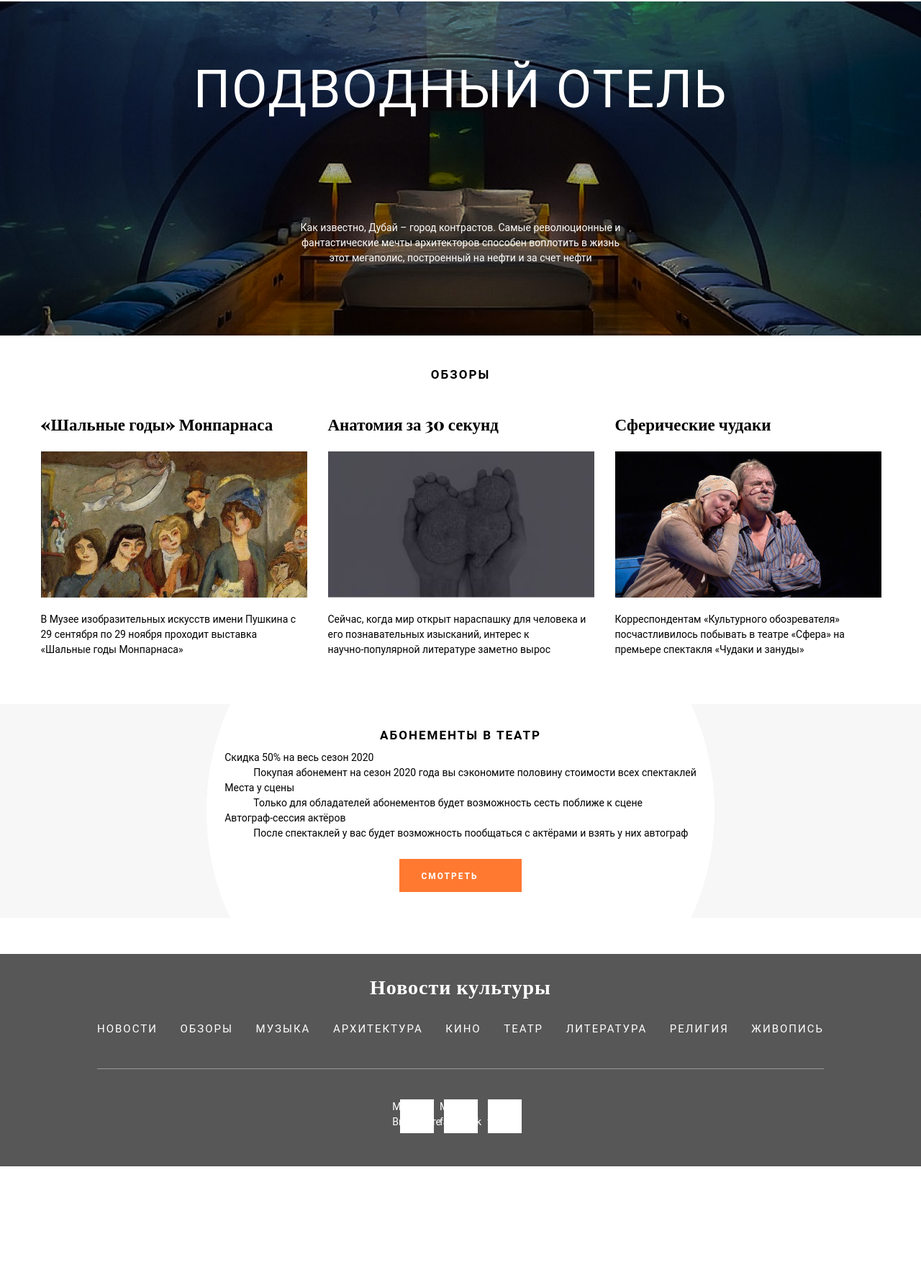
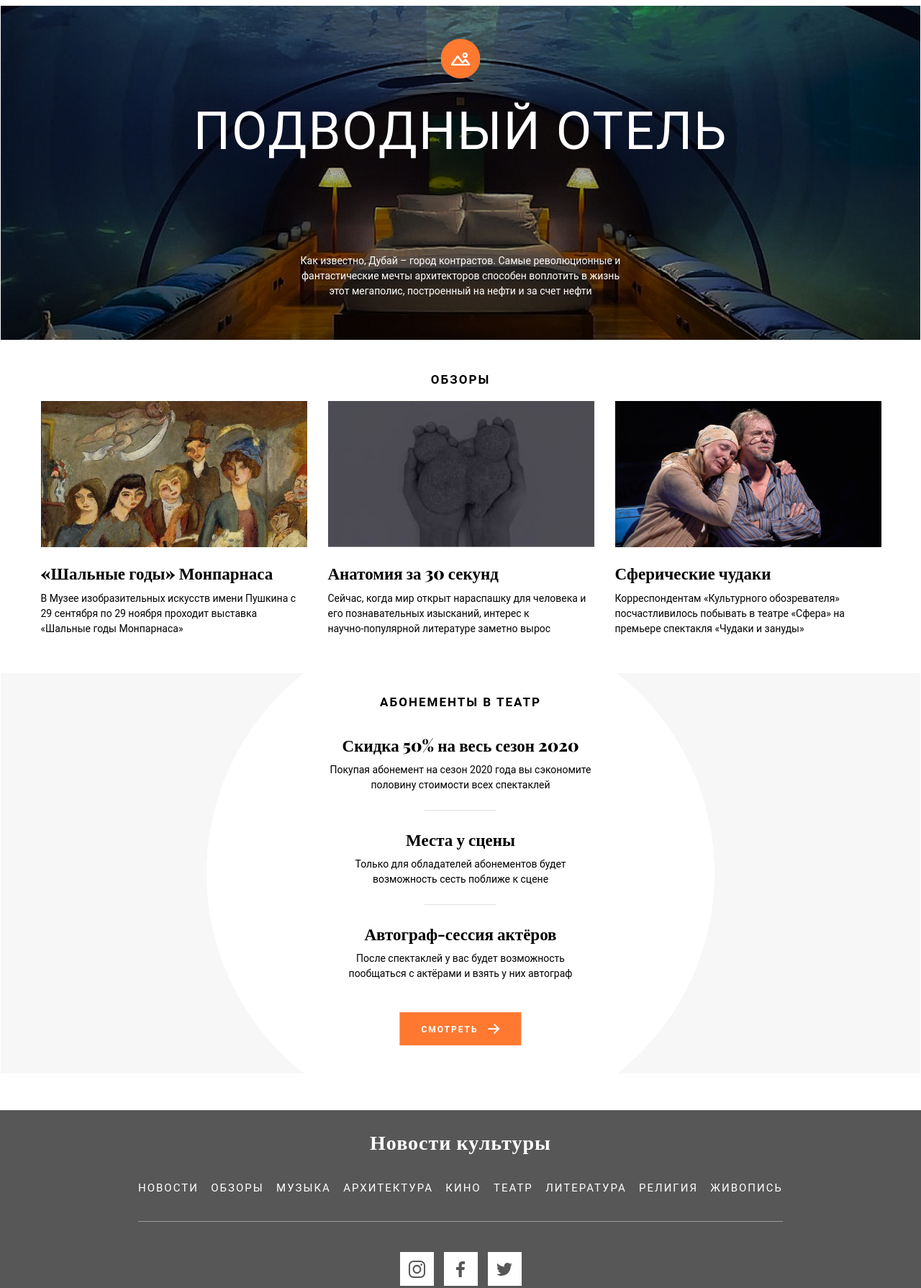
Before and after one commit to RinnnnSh/CultureNews, a plain HTML site: page index.htm in a window 1280 px wide. Shown: the part 186-1975 px from the top of the page at 72% size. Before the commit the page ends 1806 px from the top, so only its background shows below. Drawn offline with nearby package versions, Linux system fonts and the light colour scheme.

Commit message:
y
refreshed

```diff
--- a/style.css
+++ b/style.css
@@ -1,177 +1,95 @@
 body {
   margin: 0;
   padding: 0;
-  font-family: "Roboto", sans-serif;
+  min-width: 680px;
   color: black;
   background-color: white;
+  font-family: "Roboto", sans-serif;
   font-style: normal;
   font-weight: normal;
   font-size: 14px;
   line-height: 150%;
 }
-@font-face {
+/* @font-face {
   font-family: Playfair Display;
   src: url(fonts/PlayfairDisplay-Black.ttf);
 }
 @font-face {
   font-family: Raleway;
   src: url(fonts/Raleway-Regular.ttf);
+} */
+
+@font-face {
+  font-family: 'Playfair Display', serif;
+  font-family: 'Raleway', sans-serif;
 }
 
+.visually-hidden {
+  position: absolute;
+  clip: rect(0 0 0 0);
+  width: 1px;
+  height: 1px;
+  margin: -1px;
+}
 
-li {
-  list-style-type: none;
+a {
+  text-decoration: none;
+  color: inherit;
 }
 ul {
  padding: 0;
  margin-left: 0px;
+ list-style: none;
 }
-a {
-  text-decoration: none;
-  color: inherit;
-}
-hr {
-  display: block;
-  padding: 0px;
-  margin: 0px;
-  text-align: center;
-}
-
-h1 a:hover {
-  text-decoration: none;
-}
-
-
-/* ---------------- вспомогательные рамки -----------------
-.header-nav {
-  border: 1px solid gray;
-}
-.header-nav h1 {
-  border: 1px solid black;
-}
-.header-nav-list {
-  border: 1px solid black;
-}
-.header-nav-item {
-  border: 1px solid red;
-}
-.main-news {
-  border: 1px solid red;
-}
-.main-news div {
-  border: 1px solid white;
-}
-.main-news img {
-  border: 1px solid red;
-}
-.main-news h2 {
-border: 1px solid white;
-}
-.main-news p {
-border: 1px solid white;
-}
-.reviews h2 {
-  border: 1px solid blue;
-}
-.reviews-list {
-  border: 1px solid black;
-}
-.reviews-item {
-  border: 1px solid blue;
-}
-.promo {
-  border: 1px solid red;
-}
-.promo h2 {
-  border: 1px solid blue;
-}
-.promo-item h3 {
-border: 1px solid green;
-}
-.promo-item p {
-  border: 1px solid black;
-}
-.promo a {
-  border: 1px solid black;
-}
-footer {
-  border: 1px solid blue;
-}
-.footer-nav {
-  border: 1px solid gray;
-}
-.footer-nav h2 {
-  border: 1px solid black;
-}
-.footer-nav-list {
-  border: 1px solid black;
-}
-.footer-nav-item {
-  border: 1px solid green;
-}
-
-.social-medias-list {
-  border: 1px solid red;
-}
-.social-medias-item {
-  border: 1px solid black;
-}
-.social-medias-item a {
-  border: 1px solid black;
-}
-
-*/
-
-
-
 
 
 
 /* HEADER */
-.header-nav {
-  display: flex;
-  flex-direction: column;
-}
-.header-nav h1{
-  align-self: center;
+.main-header-title {
+  text-align: center;
   margin-top: 60px;
-  margin-bottom: 0px;
-  padding: 0px;
+  margin-bottom: 45px;
 
   font-family: Playfair Display;
   font-style: normal;
   font-weight: 900;
   font-size: 35px;
-letter-spacing: 1px;
 }
+
 .header-nav-list {
   display: flex;
-  margin: 46px 135px;
   flex-wrap: wrap;
   justify-content: space-between;
+
+  padding: 0;
+  margin-left: 0px;
+  list-style: none;
+
+  margin: 45px 15%;
 }
+
 .header-nav-item {
-  font-family: Roboto, sans-serif;
+  margin-right: 10px;
+
+  font-family: Roboto;
   font-style: normal;
   font-weight: normal;
   font-size: 15px;
-  line-height: 18px;
+  line-height: 22px;
   letter-spacing: 2px;
-  padding-right: 10px;
 }
-.header-nav-list li:last-child {
+.header-nav-list .header-nav-item:last-child {
   padding-right: 0px;
 }
-.header-nav-item:hover {
+.header-nav-list a:hover {
   color: #FF7931;
-  transition: all 0.1s linear;
 }
 
 
 
 /* -- Подводный отель -- */
-
 .main-news {
+  position: relative;
   min-height: 464px;
   color: white;
   background-image: url("img/Mask Group.jpg");
@@ -179,55 +97,12 @@ letter-spacing: 1px;
   background-repeat: no-repeat;
   background-position: center;
 
-  display: flex;
-  flex-wrap: wrap;
-  flex-direction: column;
-  justify-content: center;
+  border: 0.01px solid #fff;
 }
-.main-news span {
-  visibility: hidden;
-  height: 25px;
-  padding-top: 5px;
-  width: 117px;
-  margin-left: 135px;
-  background-color: #FF7931;
-font-family: Raleway, sans-serif;
-font-style: normal;
-font-weight: normal;
-font-size: 16px;
-line-height: 19px;
-text-align: center;
-letter-spacing: 2px;
-text-transform: uppercase;
-}
-.main-news:hover span {
-  visibility: visible;
-  transition: all 0.1s linear;
-}
-.main-news div {
-  position: relative;
-  width: 55px;
-  height: 55px;
-  margin-top: 21px;
-  margin-left: auto;
-  margin-right: auto;
-  background-color: #FF7931;
-  border: 0px solid #FF7931;
-  border-radius: 50%;
-}
-.main-news img {
-  position: absolute;
-  left: 0%;
-  right: 0%;
-  top: 0%;
-  bottom: 0%;
-  width: 27px;
-  margin: auto;
-}
-.main-news h2 {
-  margin-top: 32px;
+.main-news-title {
+  margin-top: 133px;
   margin-bottom: 100px;
-  font-family: Roboto, sans-serif;
+  font-family: Roboto;
   font-style: normal;
   font-weight: normal;
   font-size: 72px;
@@ -236,19 +111,33 @@ text-transform: uppercase;
   letter-spacing: 2px;
   text-transform: uppercase;
 }
-.main-news a:hover {
+.main-news-title::before {
+  content: "";
+  display: block;
+  position: absolute;
+  left: 50%;
+  transform: translateX(-50%);
+  top: 46px;
+  width: 55px;
+  height: 55px;
+
+  border-radius: 50%;
+  background: #FF7931 url("img/gallery_ico 1.svg") no-repeat center center;
+}
+.main-news-title a:hover {
   color: #FF7931;
   text-decoration: none;
-  transition: all 0.1s linear;
 }
-.main-news p {
-  width: 456px;
-  margin-top: 39px;
-  margin-left: auto;
-  margin-right: auto;
-  margin-bottom: 48px;
+.main-news-description {
+  position: absolute;
+  max-width: 460px;
   text-align: center;
-  font-family: Roboto, sans-serif;
+  /* margin-top: 39px; */
+  top: 330px;
+  left: 50%;
+  transform: translateX(-50%);
+
+  font-family: Roboto;
   font-style: normal;
   font-weight: normal;
   font-size: 14px;
@@ -257,55 +146,86 @@ text-transform: uppercase;
 
 
 
+
 /* -- ОБЗОРЫ -- */
-.reviews h2 {
+.reviews-title {
   margin-top: 44px;
   margin-bottom: 20px;
   text-align: center;
-  font-family: Roboto, sans-serif;
+
+  font-family: Roboto;
   font-style: normal;
   font-weight: bold;
   font-size: 17px;
   line-height: 20px;
   letter-spacing: 2px;
 }
-.reviews h3 {
+.reviews-list {
+  display: flex;
+  flex-wrap: wrap;
+  justify-content: center;
+  margin-top: -20px;
+  margin-bottom: 50px;
+}
+
+.reviews-item {
+  display: flex;
+  flex-direction: column;
+
+  width: 370px;
+  margin-left: 15px;
+  margin-right: 14px;
+  margin-top: 20px;
+}
+
+.reviews-item-title {
+  margin: 0;
+  margin-top: 20px;
+
   font-family: Playfair Display;
   font-style: normal;
   font-weight: 900;
   font-size: 23px;
   line-height: 31px;
 }
-.reviews h3:hover {
-  text-decoration: none;
+.reviews-item:hover .reviews-item-title {
   color: #FF7931;
   transition: all 0.1s linear;
 }
-.reviews-list {
-  display: flex;
-  flex-wrap: wrap;
-  justify-content: center;
-  margin-bottom: 51px;
+.reviews-item:hover .reviews-item-img {
+  opacity: 0.85;
+  transition: all 0.1s linear;
 }
-.reviews-item {
-  width: 370px;
-  margin-left: 15px;
-  margin-right: 14px;
+.reviews-item-img {
+  order: -1;
 }
+.reviews-item p {
+  margin: 0;
+  margin-top: 10px;
+
+  font-family: Roboto;
+  font-style: normal;
+  font-weight: normal;
+  font-size: 14px;
+  line-height: 150%;
+}
+
+
+
 
 /* -- АБОНЕМЕНТЫ В ТЕАТР -- */
 .promo {
-  display: flex;
-  flex-direction: column;
-  justify-content: center;
-  align-items: center;
+  position: relative;
+  min-height: 556px;
+  border: 0.01px solid #fff;
   background-image: radial-gradient(circle, white 353px, #F7F7F7 353px);
 }
-.promo h2 {
-  margin-top: 33px;
-  margin-bottom: 11px;
+.promo-title {
+  margin: 0;
+  margin-top: 30px;
+  text-align: center;
 
-  font-family: Roboto, sans-serif;
+  font-family: Roboto;
   font-style: normal;
   font-weight: bold;
   font-size: 17px;
@@ -318,54 +238,50 @@ text-transform: uppercase;
   flex-direction: column;
   justify-content: center;
   align-content: center;
-  margin-top: 0px;
-  margin-bottom: 0px;
+
+  margin-top: 10px;
 }
 
-.promo-item {
-  display: flex;
-  flex-direction: column;
-  justify-content: center;
-  align-content: center;
-  margin-top: 0px;
-  margin-bottom: 0px;
-  }
+.promo-term {
+  margin: 24px auto 9px;
 
-.promo-item h3 {
+  text-align: center;
   font-family: Playfair Display;
   font-style: normal;
   font-weight: 900;
   font-size: 23px;
   line-height: 31px;
-/* identical to box height */
+}
+
+.promo-description {
+  position: relative;
+  width: 370px;
+  min-height: 67px;
   text-align: center;
-
-margin-top: 24px;
-margin-bottom: 10px;
+  margin: 0px auto;
 }
-.promo-item hr {
-  align-self: center;
-  margin-left: auto;
-  margin-right: auto;
-}
-.promo-item p {
-  width: 370px;
-  height: 63px;
-  text-align: center;
-  margin-top: 0px;
-  margin-bottom: 0px;
+.promo-description:not(:last-child)::after {
+  content: "";
+  position: absolute;
+  left: 50%;
+  transform: translateX(-50%);
+  bottom: 0;
+  width: 100px;
+  height: 1px;
+  background-color: rgba(100, 100, 100, 0.2);;
 }
 
 .promo a {
-  position: relative;
+  position: absolute;
   background-color: #FF7931;
   color: white;
   vertical-align: bottom;
-  margin-top: 25px;
-  margin-bottom: 36px;
+  bottom: 39px;
+  left: 50%;
+  transform: translateX(-50%);
   padding: 17px 60px 15px 30px;
 
-  font-family: Roboto, sans-serif;
+  font-family: Roboto;
   font-style: normal;
   font-weight: bold;
   font-size: 12px;
@@ -373,15 +289,36 @@ line-height: 14px;
   letter-spacing: 2px;
   text-transform: uppercase;
 }
-.promo a img {
+.promo a::after {
+  content: "";
   position: absolute;
-  top: 15px;
-  right: 33px;
+  width: 8px;
+  height: 8px;
+  border-top: 2px solid white;
+  border-right: 2px solid white;
+  transform:  translate(18px, 1px) rotate(45deg);
+}
+.promo a::before {
+  content: "";
+  position: absolute;
+  top: 22px;
+  right: 32px;
+  width: 14px;
+  height: 2px;
+  background-color: white;
 }
 .promo a:hover {
-  opacity: 0.85;
+  text-decoration: underline;
+}
+.promo a:hover::after {
+  transform:   translate(28px, 1px) rotate(45deg);
   transition: all 0.1s linear;
 }
+.promo a:hover::before {
+  transform: translateX(10px);
+  transition: all 0.1s linear;
+}
+
 
 /* FOOTER */
 .main-footer {
@@ -389,16 +326,10 @@ text-transform: uppercase;
   background-color: #575757;
   margin-top: 50px;
 }
-.footer-nav {
-  display: flex;
-  flex-wrap: wrap;
-  flex-direction: column;
-}
+
 .footer-nav h2 {
-  align-self: center;
-  margin-top: 26px;
-  margin-bottom: 0px;
-  padding: 0px;
+  padding-top: 25px;
+  text-align: center;
   font-family: Playfair Display;
   font-style: normal;
   font-weight: 900;
@@ -407,30 +338,35 @@ line-height: 37px;
   letter-spacing: 1px;
 }
 
-.footer-nav-list a:hover {
-  text-decoration: none;
-
-}
-
 .footer-nav-list {
   display: flex;
   flex-wrap: wrap;
   justify-content: space-between;
-  margin: 32px 135px 0px;
-  padding-bottom: 46px;
+
+  padding: 0;
+  margin-left: 0px;
+  list-style: none;
+
+  margin: 35px 15% 0;
+  padding-bottom: 35px;
+
   border-bottom: 1px solid rgba(255,255,255, 0.4);
 }
 .footer-nav-item {
-  font-family: Roboto, sans-serif;
+  margin-right: 10px;
+  font-family: Roboto;
   font-style: normal;
   font-weight: normal;
   font-size: 15px;
-  line-height: 18px;
+  line-height: 22px;
   letter-spacing: 2px;
-  padding-right: 10px;
 }
-.footer-nav-list li:last-child {
-  padding-right: 0px;
+.footer-nav-item:hover {
+color: #FF7931;
+transition: all 0.1s linear;
+}
+.footer-nav-item:last-child {
+  margin-right: 0px;
 }
 
 
@@ -442,32 +378,33 @@ letter-spacing: 1px;
   margin-top: 0px;
 }
 .social-medias-item {
-  margin: 42px 7px 46px;
+  margin: 42px 7px;
   display: flex;
   justify-content: center;
   align-content: center;
 }
 .social-medias-item a {
+  display: block;
   height: 47px;
   width: 47px;
+
+  text-indent: -9999px;
+  white-space: nowrap;
+
+  background-repeat: no-repeat;
+  background-position: center;
   background-color: white;
 
-  display: flex;
-  justify-content: center;
-  align-content: center;
 }
 
-
-
-
-///////////////////////////
-.main-news:hover span {
-  visibility: visible
-  transition: all 0.1s linear;
+.social-medias-item-vk a {
+  background-image: url("img/icons_2.svg");
 }
-.footer-nav-item:hover {
-color: #FF7931;
-transition: all 0.1s linear;
+.social-medias-item-fb a {
+  background-image: url("img/facebook_icon.svg");
+}
+.social-medias-item-tw a {
+  background-image: url("img/twitter_icon.svg");
 }
 
 .social-medias-item a:hover {
@@ -475,7 +412,3 @@ transition: all 0.1s linear;
   transform: scale(1.1);
   transition: all 0.1s linear;
 }
-.reviews-item img:hover {
-  opacity: 0.85;
-  transition: all 0.1s linear;
-}
```
Lines whose indentation alone changed are shown as unchanged.
